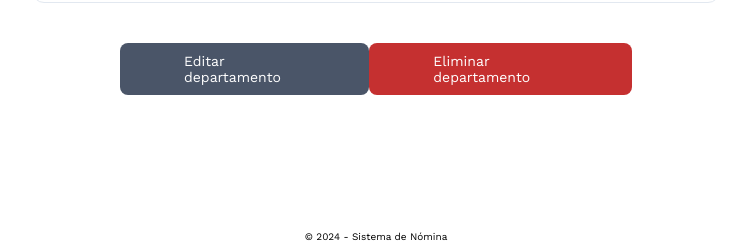
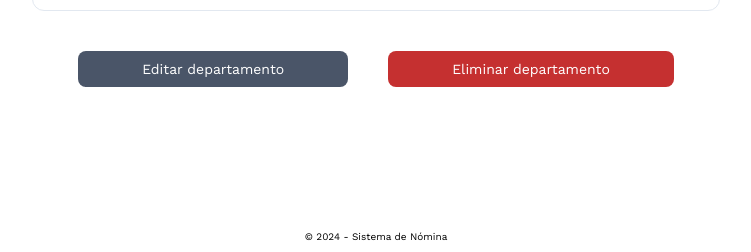
Before and after one commit to cturbides/NominaApec, a Django app: page /departments/department/1/ in a window 1280 px wide. Shown: the part 548-800 px from the top of the page, without its empty margins (424-1175 px from the left). Run offline with Django 5.2, Linux system fonts and the light colour scheme; data comes from the database, SQL or seed files in the repository; parts of the project's set-up code (start-up, migrations or seed data) failed here and were passed over.

Commit message:
Updated nomina with some styles bug fixed

```diff
--- a/nomina/pdf/generate_pdf.py
+++ b/nomina/pdf/generate_pdf.py
@@ -53,7 +53,7 @@ def generate_payroll_pdf(request):
 
         p.drawString(50, y - 20, "Total Ingresos:")
         p.drawString(400, y - 20, f"{total_incomes:,.2f}$")
-        y -= 40
+        y -= 70
 
     if include_deductions:
         p.setFont("Helvetica-Bold", 12)
--- a/nomina/static/css/departments/detail.css
+++ b/nomina/static/css/departments/detail.css
@@ -78,8 +78,8 @@
 
 .actions {
     display: flex;
-    margin-left: 10vw;
-    margin-right: 10vw;
+    margin-left: auto;
+    margin-right: auto;
     margin-bottom: auto;
     justify-content: space-between;
 }
@@ -90,13 +90,15 @@
     font-size: 14px;
     min-width: 100px;
     max-width: 200px;
-    padding: 10px 5vw;
+    padding: min(2vh, 10px) min(5vw, 80px);
     border-radius: 8px;
     display: inline-block;
     text-decoration: none;
+    text-align: center;
 }
 
 .edit-button {
+    margin-right: 20px;
     background-color: #4a5568;
 }
 
@@ -105,6 +107,7 @@
 }
 
 .delete-button {
+    margin-left: 20px;
     background-color: #c53030;
 }
 
--- a/requirements.txt
+++ b/requirements.txt
@@ -1,10 +1,9 @@
 asgiref==3.8.1
-backports.zoneinfo==0.2.1
+backports.zoneinfo==0.2.1;python_version<"3.9"
 Django==4.2.15
 sqlparse==0.5.1
 typing-extensions==4.12.2
 asgiref==3.8.1
-backports.zoneinfo==0.2.1
 chardet==5.2.0
 Django==4.2.15
 pillow==10.4.0
```
Also changed, not shown: nomina/static/css/search/index.css (+5 -3 lines), nomina/static/css/transactions/detail.css (+6 -3 lines).
